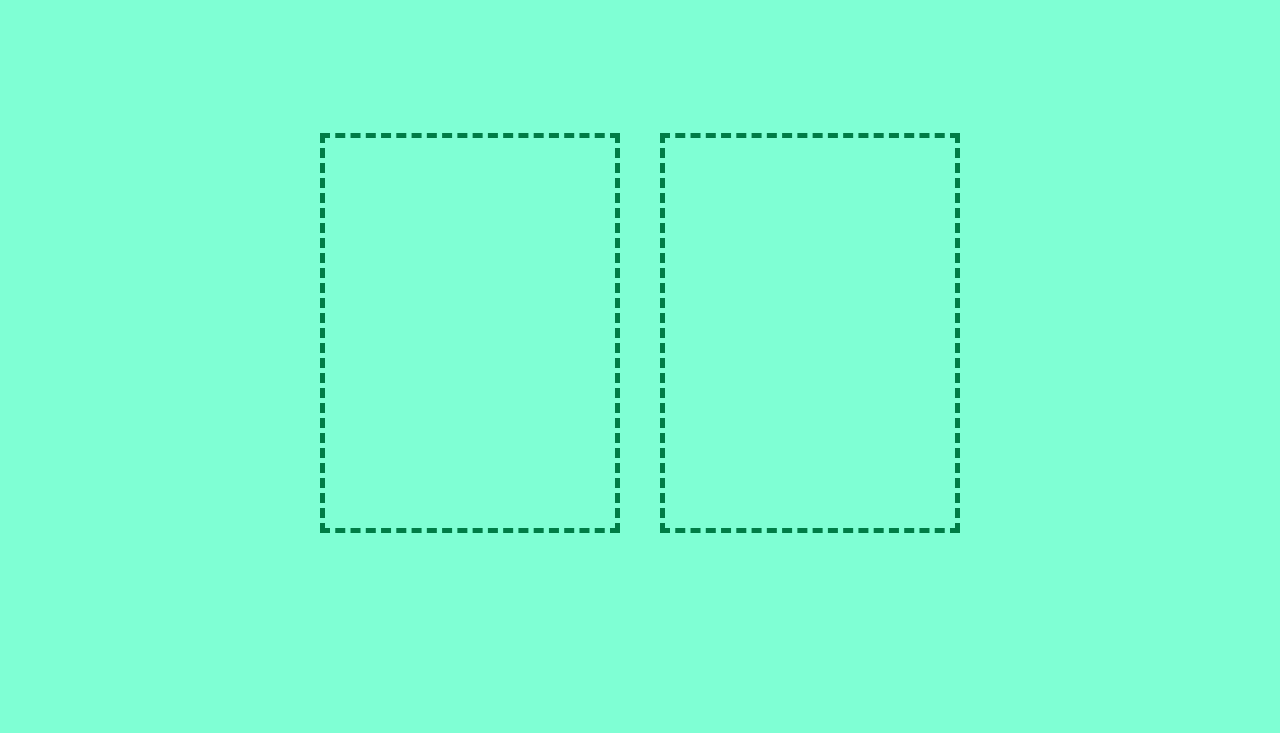
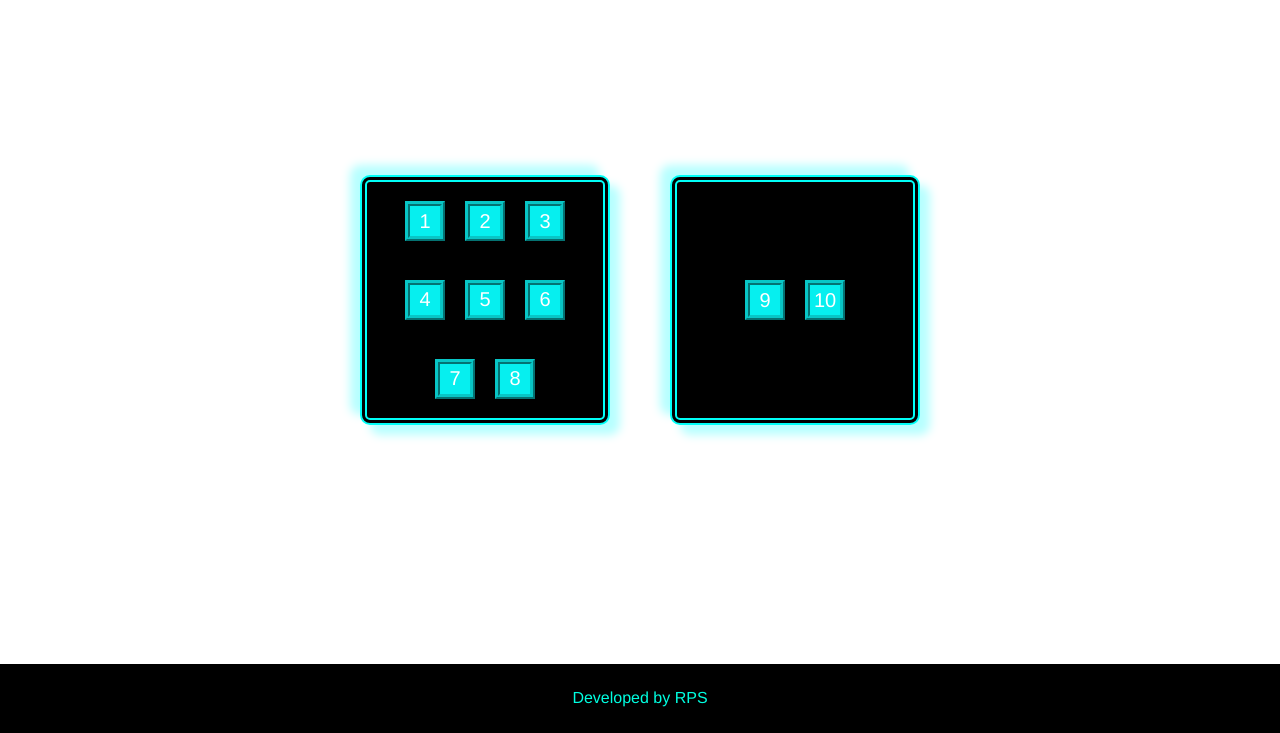
Before and after one commit to rpsrivastava24337/Drag-Drop, a plain HTML site: page index.html in a window 1280 px wide. Shown: the part 67-800 px from the top of the page. Drawn offline with Linux system fonts and the light colour scheme.

Commit message:
Add- New theme,Header and footer

```diff
--- a/app.js
+++ b/app.js
@@ -33,6 +33,7 @@ function allowDrop(e) {
 
 
 }
+
 
 
 
--- a/index.html
+++ b/index.html
@@ -9,18 +9,35 @@
 </head>
 
 <body>
+    <h1>Drag-Drop</h1>
+    <div class="container">
+        <div id="left" ondragover="allowDrop(event)" ondrop="onDrop(event)">
 
-    <div class="container">
-        <div id="left">
+            <div class="list" id="item1" draggable="true" ondragstart="onDrag(event)" ondragleave="ongrableave(event)">1
+            </div>
+            <div class="list" id="item2" draggable="true" ondragstart="onDrag(event)">2</div>
 
+            <div class="list" id="item3" draggable="true" ondragstart="onDrag(event)">3</div>
+            <div class="list" id="item4" draggable="true" ondragstart="onDrag(event)">4</div>
+
+            <div class="list" id="item5" draggable="true" ondragstart="onDrag(event)">5</div>
+            <div class="list" id="item6" draggable="true" ondragstart="onDrag(event)">6</div>
+
+            <div class="list" id="item7" draggable="true" ondragstart="onDrag(event)">7</div>
+            <div class="list" id="item8" draggable="true" ondragstart="onDrag(event)">8</div>
 
         </div>
-        <div id="right">
 
+        <div id="right" ondragover="allowDrop(event)" ondrop="onDrop(event)">
+            <div class="list" id="item18" draggable="true" ondragstart="onDrag(event)">9</div>
+            <div class="list" id="item11" draggable="true" ondragstart="onDrag(event)">10</div>
 
         </div>
+
     </div>
-
+    <footer>
+        <p>Developed by RPS</p>
+    </footer>
     <script src="app.js"></script>
 </body>
 
--- a/style.css
+++ b/style.css
@@ -8,21 +8,73 @@
 
 .container {
     width: 100%;
-    min-height: 100vh;
+    height: 75vh;
     display: flex;
     justify-content: center;
     align-items: center;
-    background-color: aquamarine;
+    background-color: rgb(255, 255, 255);
+
 
 }
 
 #right,
 #left {
-    margin: 20px;
-    width: 300px;
-    min-height: 400px;
-    border: rgb(0, 124, 70) 5px dashed;
+    margin: 30px;
+    width: 250px;
+    min-height: 250px;
+    border: rgb(0, 255, 247) 7px double;
     display: flex;
-    flex-direction: column;
+    flex-direction: row;
+    justify-content: center;
+    align-items: center;
     flex-wrap: wrap;
+    border-radius: 10px;
+    background: black;
+    box-shadow: -10px -10px 10px rgba(0, 255, 255, 0.29), 10px 10px 10px rgba(0, 255, 255, 0.286);
+
 }
+
+.list {
+    width: 40px;
+    height: 40px;
+    background-color: rgb(6, 239, 239);
+    border-radius: ;
+    margin: 10px;
+    display: flex;
+    border:ridge 5px rgb(8, 198, 198);
+    justify-content: center;
+    align-items: center;
+    cursor: grab;
+    color:white;
+    font-size: 20px;
+
+
+}
+
+.list:hover {
+    background-color: rgb(0, 255, 255);
+    cursor: grabbing;
+    border:groove 5px rgb(0, 246, 246);
+    color: rgb(255, 128, 0);
+}
+
+
+
+
+footer {
+    color: rgb(0, 255, 225);
+    text-align: center;
+    background: black;
+    padding: 2%;
+    position: absolute;
+    bottom: 0;
+    width: 100%;
+
+}
+
+h1 {
+    color: rgb(0, 255, 247);
+    text-align: center;
+    padding: 15px;
+    background-color: rgb(0, 0, 0);
+}
```
